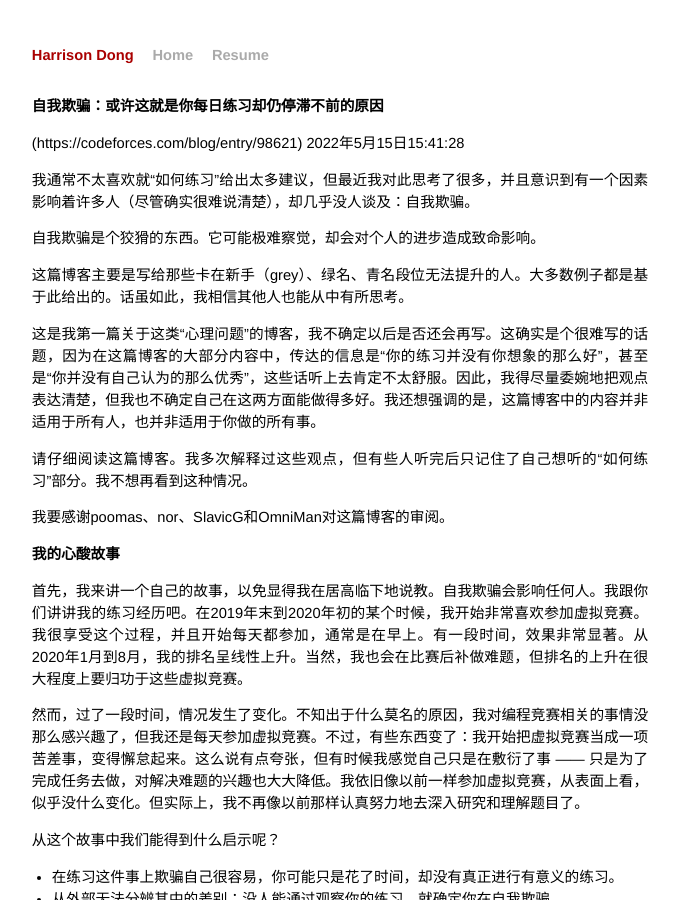
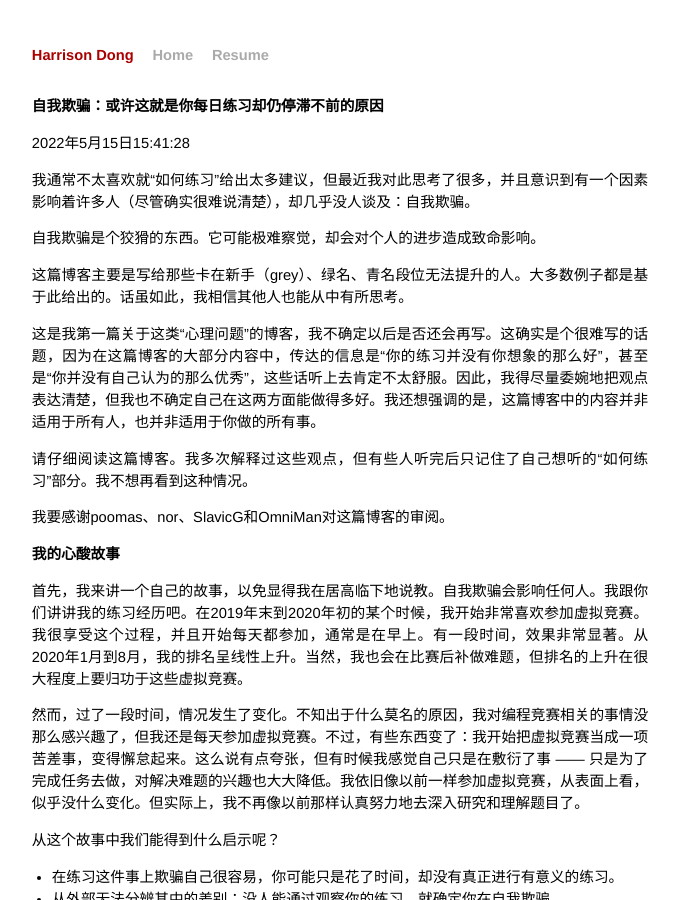
Before and after one commit to haishand/haishand.github.io, a Jekyll site: the page built from _posts/2016-04-16-self-deception.md, in a window 1280 px wide and 900 px high. Shown: the whole window, without its empty margins (300-979 px from the left). Built offline with Jekyll 4.4.1, drawn with Linux system fonts in a browser that asks for light colours; our own code applies the rules of GitHub Pages for plain Markdown files; Markdown is read by kramdown in place of the engine named in the settings; some of the changed lines change nothing that is shown.

Commit message:
Update 2016-04-16-self-deception.md

```diff
--- a/_posts/2016-04-16-self-deception.md
+++ b/_posts/2016-04-16-self-deception.md
@@ -4,7 +4,6 @@ title: Self-deception: maybe why you're still grey after practicing every day
 ---
 
 # 自我欺骗：或许这就是你每日练习却仍停滞不前的原因
-(https://codeforces.com/blog/entry/98621)
 2022年5月15日15:41:28
 
 我通常不太喜欢就“如何练习”给出太多建议，但最近我对此思考了很多，并且意识到有一个因素影响着许多人（尽管确实很难说清楚），却几乎没人谈及：自我欺骗。
```
